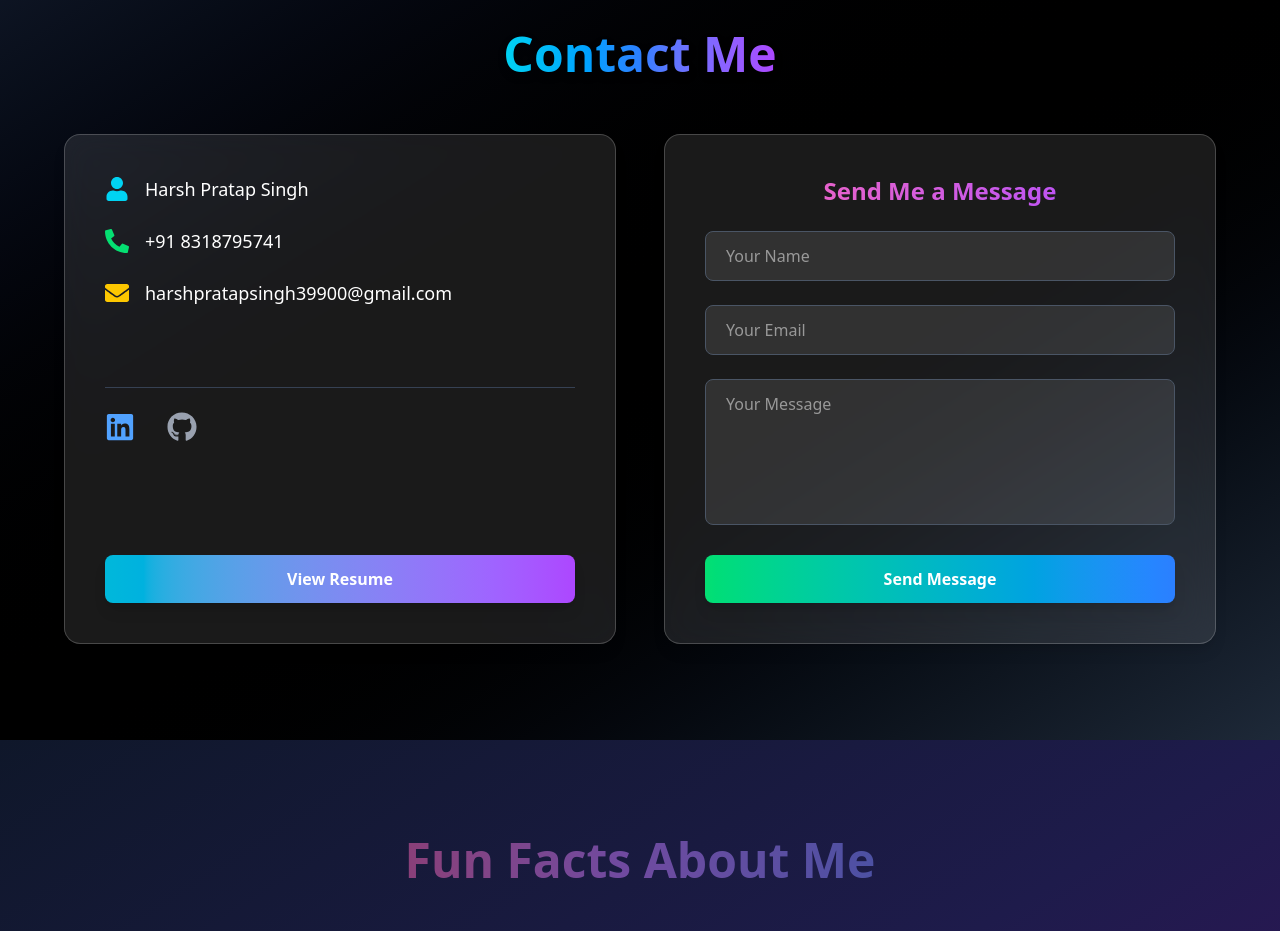
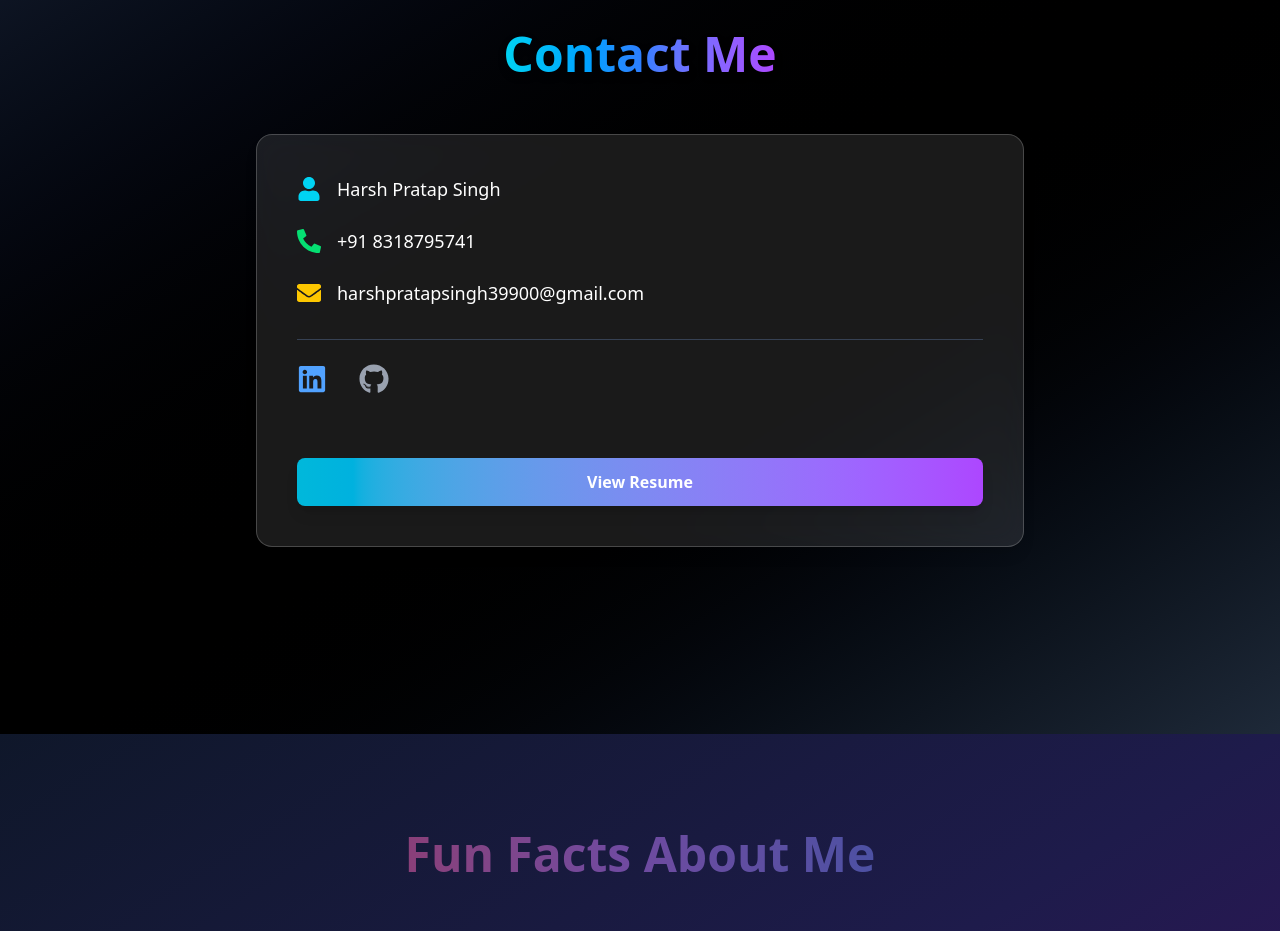
Before and after one commit to harsh108hps/portfolio_harsh, a React (Vite) app: page / in a window 1280 px wide. Shown: the part 4920-5851 px from the top of the page. Built offline with nearby package versions, Linux system fonts and the light colour scheme.

Commit message:
my-portdolio

```diff
--- a/src/pages/Contact.jsx
+++ b/src/pages/Contact.jsx
@@ -1,18 +1,20 @@
-// src/pages/Contact.jsx
 import { FaPhoneAlt, FaEnvelope, FaUser, FaLinkedin, FaGithub } from "react-icons/fa";
 
 const Contact = () => {
   return (
     <section className="min-h-screen bg-gradient-to-br from-gray-900 via-black to-gray-800 text-white py-24 px-6 flex flex-col items-center">
-      <h2 className="text-4xl sm:text-5xl font-extrabold text-center mb-14
-        text-transparent bg-clip-text bg-gradient-to-r from-cyan-400 via-blue-500 to-purple-500 drop-shadow-lg">
+      <h2
+        className="text-4xl sm:text-5xl font-extrabold text-center mb-14
+        text-transparent bg-clip-text bg-gradient-to-r from-cyan-400 via-blue-500 to-purple-500 drop-shadow-lg"
+      >
         Contact Me
       </h2>
 
-      <div className="grid md:grid-cols-2 gap-12 max-w-6xl w-full">
-        {/* Contact Info Card */}
-        <div className="bg-white/10 backdrop-blur-lg rounded-2xl shadow-lg p-10 space-y-8 border border-white/20
-          flex flex-col justify-between">
+      <div className="max-w-3xl w-full">
+        <div
+          className="bg-white/10 backdrop-blur-lg rounded-2xl shadow-lg p-10 space-y-8 border border-white/20
+          flex flex-col justify-between"
+        >
           <div className="space-y-6">
             <div className="flex items-center space-x-4">
               <FaUser className="text-cyan-400 text-2xl" />
@@ -26,7 +28,14 @@ const Contact = () => {
 
             <div className="flex items-center space-x-4">
               <FaEnvelope className="text-yellow-400 text-2xl" />
-              <span className="text-lg font-medium break-all">harshpratapsingh39900@gmail.com</span>
+              <a
+                href="https://mail.google.com/mail/?view=cm&to=harshpratapsingh39900@gmail.com"
+                target="_blank"
+                rel="noopener noreferrer"
+                className="text-lg font-medium break-all hover:underline"
+              >
+                harshpratapsingh39900@gmail.com
+              </a>
             </div>
           </div>
 
@@ -64,43 +73,6 @@ const Contact = () => {
             View Resume
           </a>
         </div>
-
-        {/* Contact Form Card */}
-        <div className="bg-white/10 backdrop-blur-lg rounded-2xl shadow-lg p-10 border border-white/20">
-          <h3 className="text-2xl font-bold mb-6 text-center
-            text-transparent bg-clip-text bg-gradient-to-r from-pink-400 to-purple-500">
-            Send Me a Message
-          </h3>
-
-          <form className="space-y-6">
-            <input
-              type="text"
-              placeholder="Your Name"
-              className="w-full px-5 py-3 rounded-lg bg-white/10 border border-gray-600
-                focus:border-cyan-400 focus:ring-2 focus:ring-cyan-400 outline-none transition"
-            />
-            <input
-              type="email"
-              placeholder="Your Email"
-              className="w-full px-5 py-3 rounded-lg bg-white/10 border border-gray-600
-                focus:border-cyan-400 focus:ring-2 focus:ring-cyan-400 outline-none transition"
-            />
-            <textarea
-              rows="5"
-              placeholder="Your Message"
-              className="w-full px-5 py-3 rounded-lg bg-white/10 border border-gray-600
-                focus:border-cyan-400 focus:ring-2 focus:ring-cyan-400 outline-none transition resize-none"
-            ></textarea>
-
-            <button
-              type="submit"
-              className="w-full px-6 py-3 rounded-lg font-semibold
-                bg-gradient-to-r from-green-400 to-blue-500 hover:scale-105 transition-transform shadow-lg"
-            >
-              Send Message
-            </button>
-          </form>
-        </div>
       </div>
     </section>
   );
```
